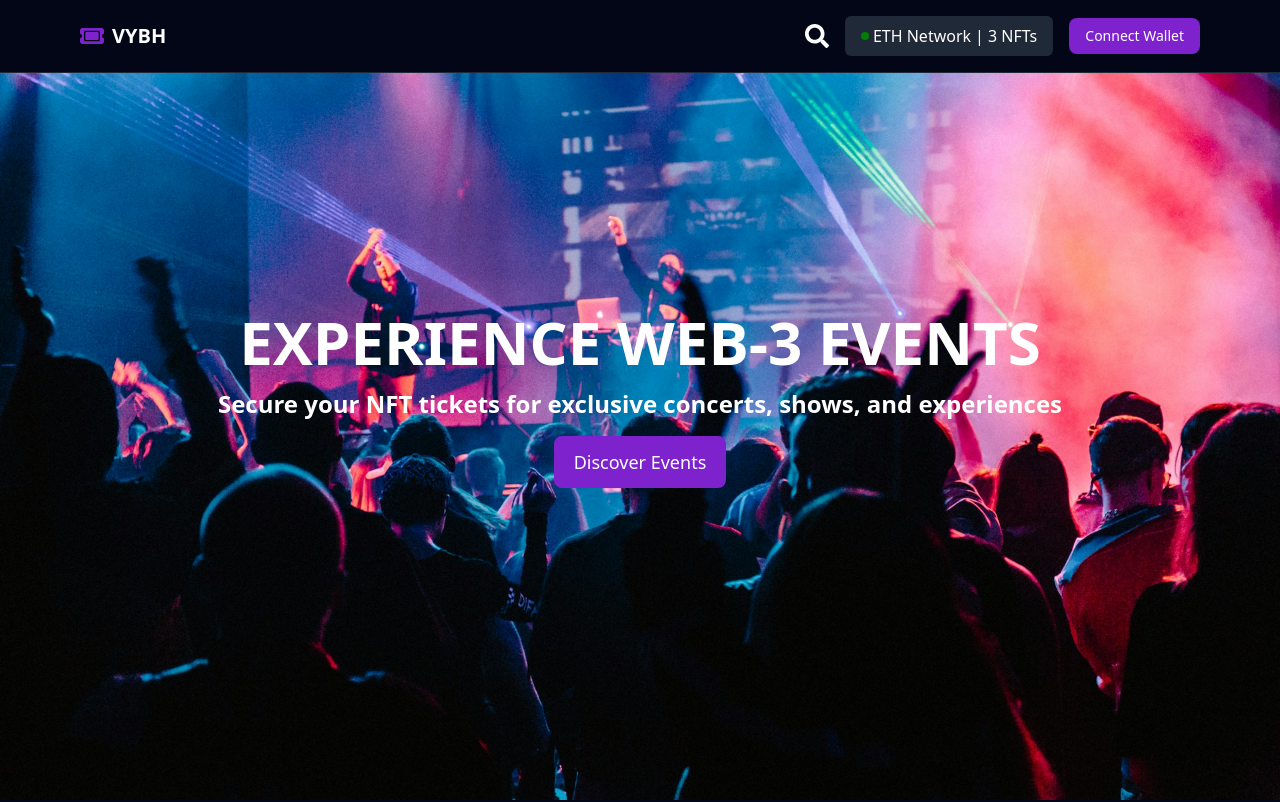
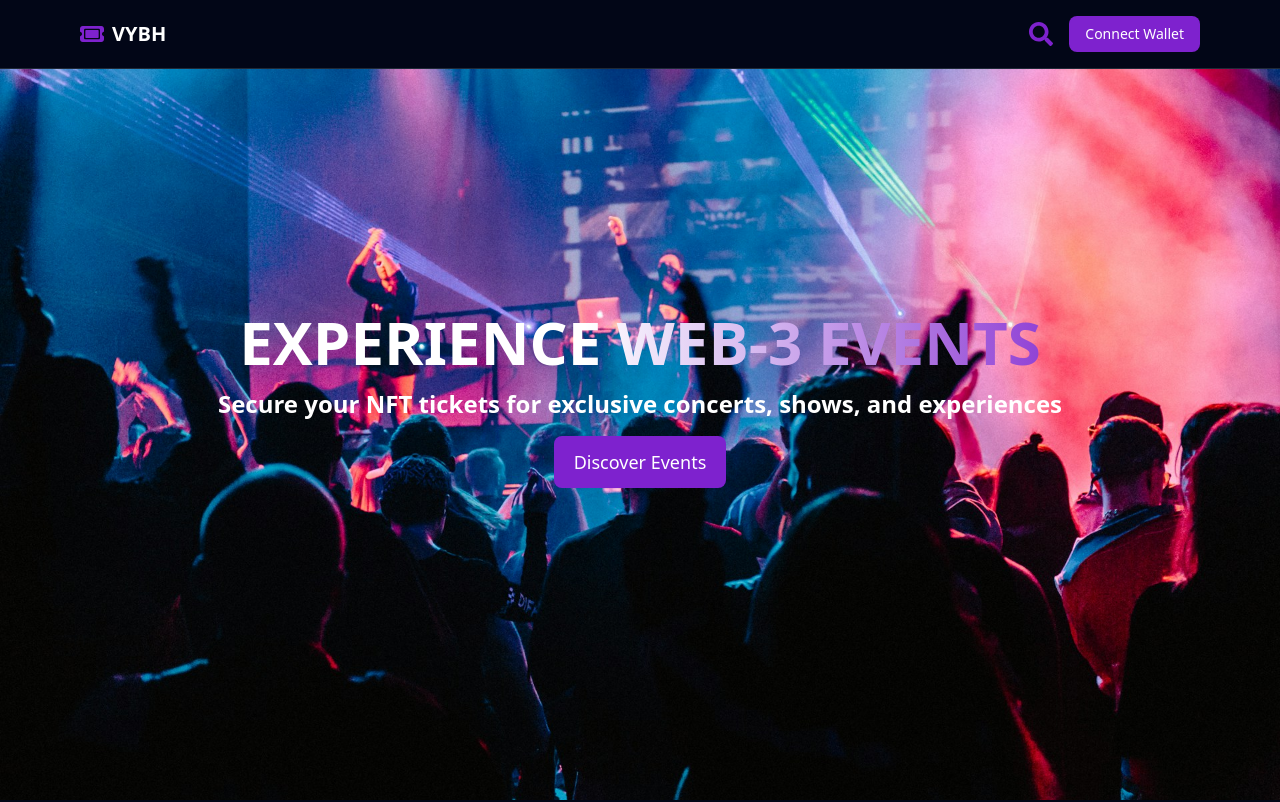
Before and after one commit to webxtars/vybh, a React (Vite) app: page / in a window 1280 px wide. Shown: the top 802 px of the page. Built offline with nearby package versions, Linux system fonts and the light colour scheme.

Commit message:
added slight upgrades to the navbar

```diff
--- a/package.json
+++ b/package.json
@@ -11,6 +11,7 @@
   },
   "dependencies": {
     "classnames": "^2.5.1",
+    "framer-motion": "^12.10.5",
     "react": "^19.0.0",
     "react-dom": "^19.0.0",
     "react-icons": "^5.5.0",
--- a/src/App.css
+++ b/src/App.css
@@ -2,3 +2,30 @@ body{
     background-color: #111827;
     color: white;
 }
+.gradient-animation{
+
+    background-image: linear-gradient(270deg ,  white, #7E22CE,white ,white);
+    -webkit-background-clip: text;
+    background-clip: text;
+    color: transparent;
+
+    background-size: 200%;
+    background-position: 200%;
+
+    animation: animatedText ease-in-out 5s infinite;
+  }
+
+  @keyframes animatedText{
+    0%{
+      background-position: 0%;
+    }
+    50%{
+      background-position: 100%;
+    }
+    75%{
+      background-position: 100%;
+    }
+    100%{
+      background-position: 0%;
+    }
+  }
--- a/src/components/Navbar.tsx
+++ b/src/components/Navbar.tsx
@@ -2,14 +2,22 @@ import Button from './UIElements/Button'
 import { FaTicket, } from 'react-icons/fa6'
 import { FaSearch} from "react-icons/fa"
 import { Link } from 'react-router-dom'
+import {  useState } from 'react'
+import NavbarTextbox from './UIElements/NavbarTextbox'
 const Navbar = () => {
+    const [showSearchBar,setShowSearchBar]=useState(false)
+    const [loggedIn,setLoggedIn]=useState(false)
 
   return (
     <section className='fixed z-30 top-0 left-0 w-screen bg-gray border-b border-lightgray bg-clip-padding backdrop-filter backdrop-blur-lg  py-4 px-4 md:px-20 text-white flex justify-between items-center'>
         <Link to={"/"} className=' font-bold flex items-center gap-2 md:text-xl'><span className='text-purple text-2xl'><FaTicket/></span>VYBH</Link>
         <div className='flex gap-4 justify-center items-center'>
-            <span className='text-2xl ml cursor-pointer'>< FaSearch/></span>
-            <div className='hidden md:flex gap-1 bg-lightgray  p-2 px-4 rounded-md '>
+            {showSearchBar? <NavbarTextbox setShowSearchBar={setShowSearchBar}/>:<span
+            onClick={()=>{
+                setShowSearchBar(true)
+            }}
+            className='text-2xl ml cursor-pointer text-purple'>< FaSearch/></span>}
+            {loggedIn &&<div className='hidden md:flex gap-1 bg-lightgray  p-2 px-4 rounded-md '>
                 <span className='flex items-center gap-1'>
                     <div className='w-2 h-2 rounded-lg bg-green'></div>
                     <span>ETH Network</span>
@@ -19,8 +27,8 @@ const Navbar = () => {
                     <span></span>
                     <span>3 NFTs</span>
                 </span>
-            </div>
-            <Button color='primary'  title='Connect Wallet'/>
+            </div>}
+            {!loggedIn && <Button color='primary' onClick={()=>setLoggedIn(true)} title='Connect Wallet'/>}
         </div>
     </section>
   )
--- /dev/null
+++ b/src/components/UIElements/AnimatingTextbox.tsx
@@ -0,0 +1,20 @@
+import { motion } from "framer-motion"
+
+const AnimatingTextbox = () => {
+
+  return (
+    <div  className='relative '>
+        <input className='outline-0 bg-gray rounded-lg px-4 py-2' placeholder='Enter Search Parameters'/>
+        {/* <motion.div  className="w-[3px] h-full absolute bg-purple bottom-0 rounded-3xl" initial={{height:0}} animate={{height:"100%"}} transition={{duration:0.5}}/> */}
+        <motion.div  className="h-[3px] w-full absolute bg-purple bottom-0 rounded-3xl" initial={{width:0}}
+        animate={{
+            width:["0","100%"],
+            transition:{
+                duration:1
+            }
+        }} />
+    </div>
+  )
+}
+
+export default AnimatingTextbox
--- /dev/null
+++ b/src/components/UIElements/NavbarTextbox.tsx
@@ -0,0 +1,26 @@
+import { motion } from "framer-motion"
+import { useEffect, useRef } from "react";
+const NavbarTextbox = ({setShowSearchBar}:{setShowSearchBar:React.Dispatch<React.SetStateAction<boolean>>}) => {
+    const NavbarTextboxRef=useRef<HTMLInputElement>(null)
+    console.log(NavbarTextboxRef);
+    useEffect(()=>{
+        if (NavbarTextboxRef.current !== null) {
+            NavbarTextboxRef.current.focus();
+          }
+    },[])
+  return (
+    <div  className='relative '>
+    <input ref={NavbarTextboxRef} className='outline-0 bg-gray rounded-lg px-4 py-2' onBlur={()=>setShowSearchBar(false)} placeholder='Enter Search Parameters'/>
+    {/* <motion.div  className="w-[3px] h-full absolute bg-purple bottom-0 rounded-3xl" initial={{height:0}} animate={{height:"100%"}} transition={{duration:0.5}}/> */}
+    <motion.div  className="h-[3px] w-full absolute bg-purple bottom-0 rounded-3xl" initial={{width:0}}
+    animate={{
+        width:["0","100%"],
+        transition:{
+            duration:1
+        }
+    }} />
+</div>
+  )
+}
+
+export default NavbarTextbox
--- a/src/pages/LandingPage.tsx
+++ b/src/pages/LandingPage.tsx
@@ -9,19 +9,19 @@ const LandingPage = () => {
     <>
     <div className='h-[400px] mt-16 md:mt-0 md:h-screen flex items-center justify-center'>
       <img className='h-[400px] md:h-screen w-screen object-cover absolute z-0' src={"landing.jpg"}/>
-      <div className=' z-10 text-white text-center flex flex-col gap-4 items-center'>
-        <h1 className='text-xl md:text-3xl lg:text-6xl font-bold'>EXPERIENCE WEB-3 EVENTS</h1>
+      <div className=' z-10 text-white text-center flex flex-col gap-4 items-center px-6'>
+        <h1 className='text-xl md:text-3xl lg:text-6xl font-bold gradient-animation slideRightIn  bg-clip-text  text-transparent  bg-gradient-to-p from-purple to-white'>EXPERIENCE WEB-3 EVENTS</h1>
         <p className='text-md md:text-xl lg:text-2xl font-bold'>Secure your NFT tickets for exclusive concerts, shows, and experiences</p>
         <Button onClick={()=>navigate("/events")} color='primary' variant='solid' title='Discover Events' size='large'/>
       </div>
     </div>
     <div className='w-fit bg-darkgray text-white py-4'>
       <div className='flex w-full  justify-between items-center px-4 md:px-10 lg:px-20 mb-6'>
-        <div className='text-xl md:text-3xl font-bold'>Featured Events</div>
+        <div className='text-xl md:text-3xl font-bold cursor-pointer' onClick={()=>navigate("/events")}>Featured Events</div>
         <div className='flex gap-2'>
-          <span className='bg-lightgray text-xs md:text-md rounded-lg py-1 px-2 md:p-2 md:px-4'>Music</span>
-          <span className='bg-lightgray text-xs md:text-md rounded-lg py-1 px-2 md:p-2 md:px-4'>Arts</span>
-          <span className='bg-lightgray text-xs md:text-md rounded-lg py-1 px-2 md:p-2 md:px-4'>Sports</span>
+          <span onClick={()=>navigate("/events")} className='bg-lightgray text-xs md:text-md rounded-lg py-1 px-2 md:p-2 md:px-4'>Music</span>
+          <span onClick={()=>navigate("/events")} className='bg-lightgray text-xs md:text-md rounded-lg py-1 px-2 md:p-2 md:px-4'>Arts</span>
+          <span onClick={()=>navigate("/events")} className='bg-lightgray text-xs md:text-md rounded-lg py-1 px-2 md:p-2 md:px-4'>Sports</span>
         </div>
       </div>
       <div className='flex justify-center w-full'>
```
Also changed, not shown: 1 other file (tests, documents, lock files or other folders).
